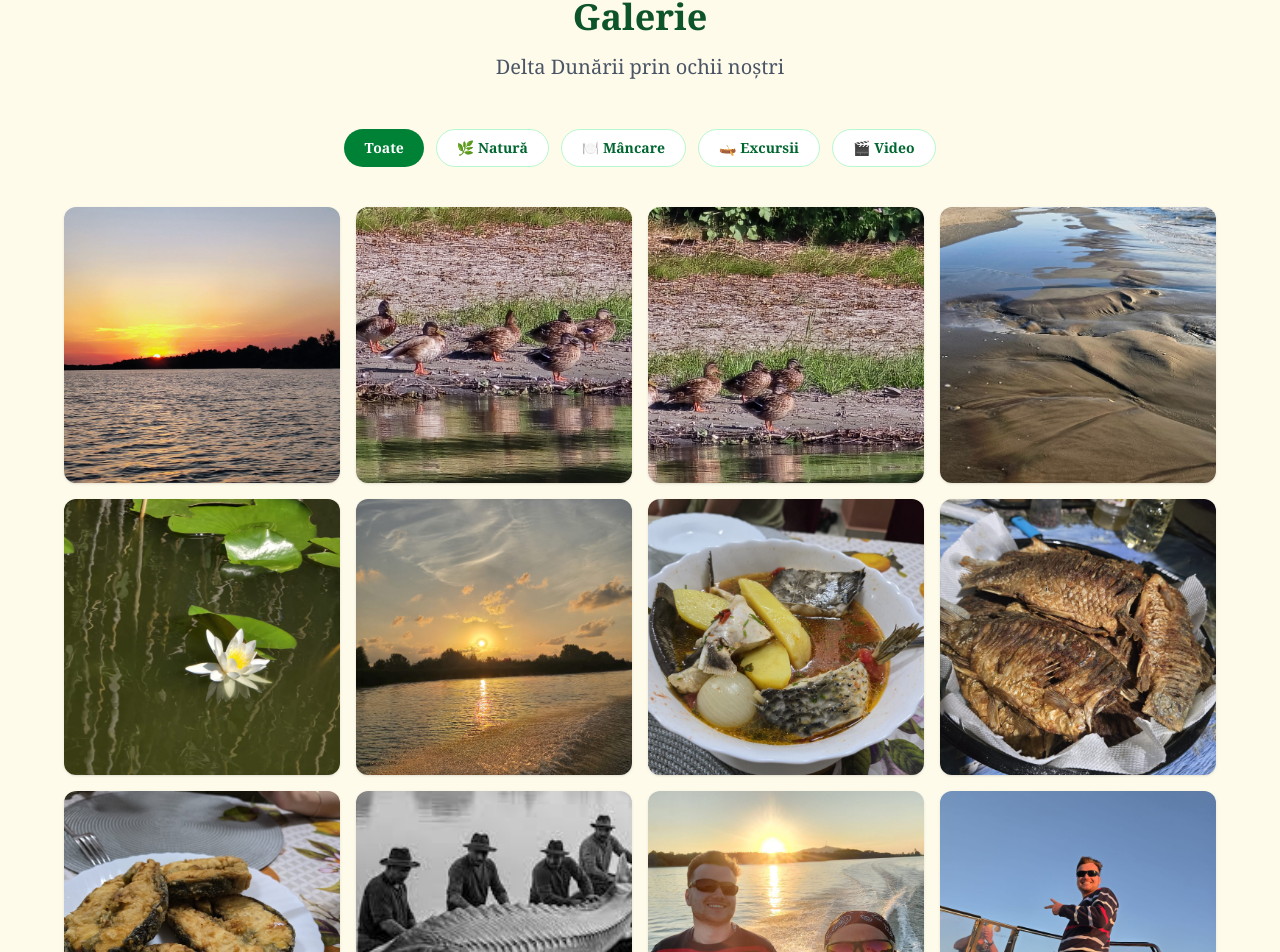
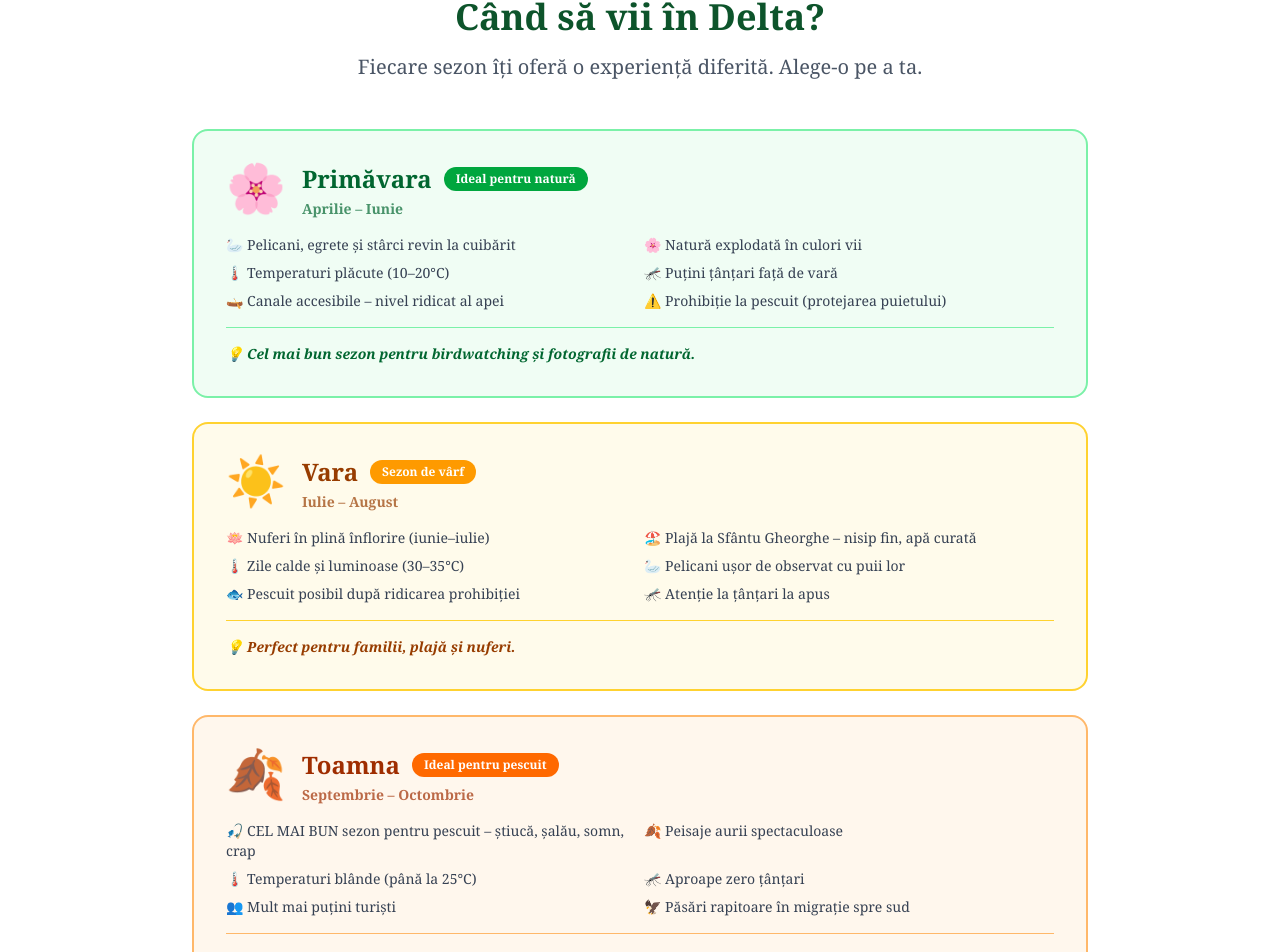
Before and after one commit to andreibesleagaa-Personal/SiteDelta, a Next.js app: page / in a window 1280 px wide. Shown: the part 4396-5348 px from the top of the page. Built offline with nearby package versions, Linux system fonts and the light colour scheme.

Commit message:
feat: sectiune sezoane - cand sa vizitezi Delta (primavara/vara/toamna/iarna)

```diff
--- a/src/app/page.tsx
+++ b/src/app/page.tsx
@@ -6,6 +6,7 @@ import { t, Lang } from "@/lib/translations";
 
 const DeltaMap = dynamic(() => import("@/components/DeltaMap"), { ssr: false });
 const Gallery = dynamic(() => import("@/components/Gallery"), { ssr: false });
+import Seasons from "@/components/Seasons";
 
 export default function Home() {
   const [lang, setLang] = useState<Lang>('ro');
@@ -210,6 +211,23 @@ export default function Home() {
         </div>
       </section>
 
+      {/* SEZOANE */}
+      <section className="py-24 px-6 bg-white">
+        <div className="max-w-4xl mx-auto">
+          <div className="text-center mb-12">
+            <h2 className="text-4xl font-bold text-green-900 mb-4">
+              {lang === 'ro' ? 'Când să vii în Delta?' : 'When to visit the Delta?'}
+            </h2>
+            <p className="text-xl text-gray-600">
+              {lang === 'ro'
+                ? 'Fiecare sezon îți oferă o experiență diferită. Alege-o pe a ta.'
+                : 'Every season offers a different experience. Choose yours.'}
+            </p>
+          </div>
+          <Seasons lang={lang} />
+        </div>
+      </section>
+
       {/* GALERIE */}
       <section id="galerie" className="py-24 px-6 bg-amber-50">
         <div className="max-w-6xl mx-auto">
--- /dev/null
+++ b/src/components/Seasons.tsx
@@ -0,0 +1,183 @@
+"use client";
+
+type Season = {
+  emoji: string;
+  period: string;
+  periodEn: string;
+  title: string;
+  titleEn: string;
+  color: string;
+  bg: string;
+  border: string;
+  badge: string;
+  badgeEn: string;
+  badgeColor: string;
+  highlights: string[];
+  highlightsEn: string[];
+  tip: string;
+  tipEn: string;
+};
+
+const seasons: Season[] = [
+  {
+    emoji: "🌸",
+    period: "Aprilie – Iunie",
+    periodEn: "April – June",
+    title: "Primăvara",
+    titleEn: "Spring",
+    color: "text-green-800",
+    bg: "bg-green-50",
+    border: "border-green-300",
+    badge: "Ideal pentru natură",
+    badgeEn: "Best for nature",
+    badgeColor: "bg-green-600",
+    highlights: [
+      "🦢 Pelicani, egrete și stârci revin la cuibărit",
+      "🌸 Natură explodată în culori vii",
+      "🌡️ Temperaturi plăcute (10–20°C)",
+      "🦟 Puțini țânțari față de vară",
+      "🛶 Canale accesibile – nivel ridicat al apei",
+      "⚠️ Prohibiție la pescuit (protejarea puietului)",
+    ],
+    highlightsEn: [
+      "🦢 Pelicans, egrets and herons return to nest",
+      "🌸 Nature bursts into fresh color",
+      "🌡️ Pleasant temperatures (10–20°C)",
+      "🦟 Fewer mosquitoes than summer",
+      "🛶 Channels accessible – high water level",
+      "⚠️ Fishing ban in effect (spawning season)",
+    ],
+    tip: "Cel mai bun sezon pentru birdwatching și fotografii de natură.",
+    tipEn: "Best season for birdwatching and nature photography.",
+  },
+  {
+    emoji: "☀️",
+    period: "Iulie – August",
+    periodEn: "July – August",
+    title: "Vara",
+    titleEn: "Summer",
+    color: "text-amber-800",
+    bg: "bg-amber-50",
+    border: "border-amber-300",
+    badge: "Sezon de vârf",
+    badgeEn: "Peak season",
+    badgeColor: "bg-amber-500",
+    highlights: [
+      "🪷 Nuferi în plină înflorire (iunie–iulie)",
+      "🏖️ Plajă la Sfântu Gheorghe – nisip fin, apă curată",
+      "🌡️ Zile calde și luminoase (30–35°C)",
+      "🦢 Pelicani ușor de observat cu puii lor",
+      "🐟 Pescuit posibil după ridicarea prohibiției",
+      "🦟 Atenție la țânțari la apus",
+    ],
+    highlightsEn: [
+      "🪷 Lotus flowers in full bloom (June–July)",
+      "🏖️ Beach at Sfântu Gheorghe – fine sand, clean water",
+      "🌡️ Warm sunny days (30–35°C)",
+      "🦢 Pelicans easy to spot with their chicks",
+      "🐟 Fishing opens after the ban lifts",
+      "🦟 Watch out for mosquitoes at sunset",
+    ],
+    tip: "Perfect pentru familii, plajă și nuferi.",
+    tipEn: "Perfect for families, beach, and lotus flowers.",
+  },
+  {
+    emoji: "🍂",
+    period: "Septembrie – Octombrie",
+    periodEn: "September – October",
+    title: "Toamna",
+    titleEn: "Autumn",
+    color: "text-orange-800",
+    bg: "bg-orange-50",
+    border: "border-orange-300",
+    badge: "Ideal pentru pescuit",
+    badgeEn: "Best for fishing",
+    badgeColor: "bg-orange-500",
+    highlights: [
+      "🎣 CEL MAI BUN sezon pentru pescuit – știucă, șalău, somn, crap",
+      "🍂 Peisaje aurii spectaculoase",
+      "🌡️ Temperaturi blânde (până la 25°C)",
+      "🦟 Aproape zero țânțari",
+      "👥 Mult mai puțini turiști",
+      "🦅 Păsări rapitoare în migrație spre sud",
+    ],
+    highlightsEn: [
+      "🎣 BEST season for fishing – pike, perch, catfish, carp",
+      "🍂 Spectacular golden landscapes",
+      "🌡️ Mild temperatures (up to 25°C)",
+      "🦟 Almost zero mosquitoes",
+      "👥 Far fewer tourists",
+      "🦅 Raptors and waders migrating south",
+    ],
+    tip: "Preferatul pescarilor și fotografilor. Liniște totală.",
+    tipEn: "Favorite of fishermen and photographers. Total peace.",
+  },
+  {
+    emoji: "❄️",
+    period: "Noiembrie – Martie",
+    periodEn: "November – March",
+    title: "Iarna",
+    titleEn: "Winter",
+    color: "text-blue-800",
+    bg: "bg-blue-50",
+    border: "border-blue-300",
+    badge: "Aventură și liniște",
+    badgeEn: "Adventure & solitude",
+    badgeColor: "bg-blue-600",
+    highlights: [
+      "🦅 Acvile de iarnă și gâște sălbatice",
+      "❄️ Delta acoperită de chiciură – peisaje rare",
+      "🦟 Zero țânțari",
+      "👥 Aproape nimeni – Delta e doar a ta",
+      "🦢 Gâscă cu piept roșu (specie pe cale de dispariție)",
+      "🏠 Cazare ușor de găsit, prețuri mai mici",
+    ],
+    highlightsEn: [
+      "🦅 White-tailed eagles and wild geese",
+      "❄️ Frost-covered Delta – rare landscapes",
+      "🦟 Zero mosquitoes",
+      "👥 Almost no one – the Delta is yours alone",
+      "🦢 Red-breasted goose (endangered species)",
+      "🏠 Easy accommodation, lower prices",
+    ],
+    tip: "Pentru cei care vor Delta nefiltrată. O experiență rară.",
+    tipEn: "For those who want the raw Delta. A rare experience.",
+  },
+];
+
+export default function Seasons({ lang = "ro" }: { lang?: string }) {
+  return (
+    <div className="space-y-6">
+      {seasons.map((s, i) => (
+        <div key={i} className={`rounded-2xl border-2 ${s.border} ${s.bg} p-6 md:p-8`}>
+          <div className="flex flex-wrap items-start gap-4 mb-4">
+            <span className="text-5xl">{s.emoji}</span>
+            <div className="flex-1">
+              <div className="flex flex-wrap items-center gap-3 mb-1">
+                <h3 className={`text-2xl font-bold ${s.color}`}>
+                  {lang === "ro" ? s.title : s.titleEn}
+                </h3>
+                <span className={`${s.badgeColor} text-white text-xs font-bold px-3 py-1 rounded-full`}>
+                  {lang === "ro" ? s.badge : s.badgeEn}
+                </span>
+              </div>
+              <p className={`text-sm font-semibold ${s.color} opacity-70`}>
+                {lang === "ro" ? s.period : s.periodEn}
+              </p>
+            </div>
+          </div>
+          <div className="grid md:grid-cols-2 gap-2 mb-4">
+            {(lang === "ro" ? s.highlights : s.highlightsEn).map((h, j) => (
+              <div key={j} className="text-sm text-gray-700">{h}</div>
+            ))}
+          </div>
+          <div className={`border-t ${s.border} pt-4 mt-2`}>
+            <p className={`text-sm font-semibold italic ${s.color}`}>
+              💡 {lang === "ro" ? s.tip : s.tipEn}
+            </p>
+          </div>
+        </div>
+      ))}
+    </div>
+  );
+}
```
